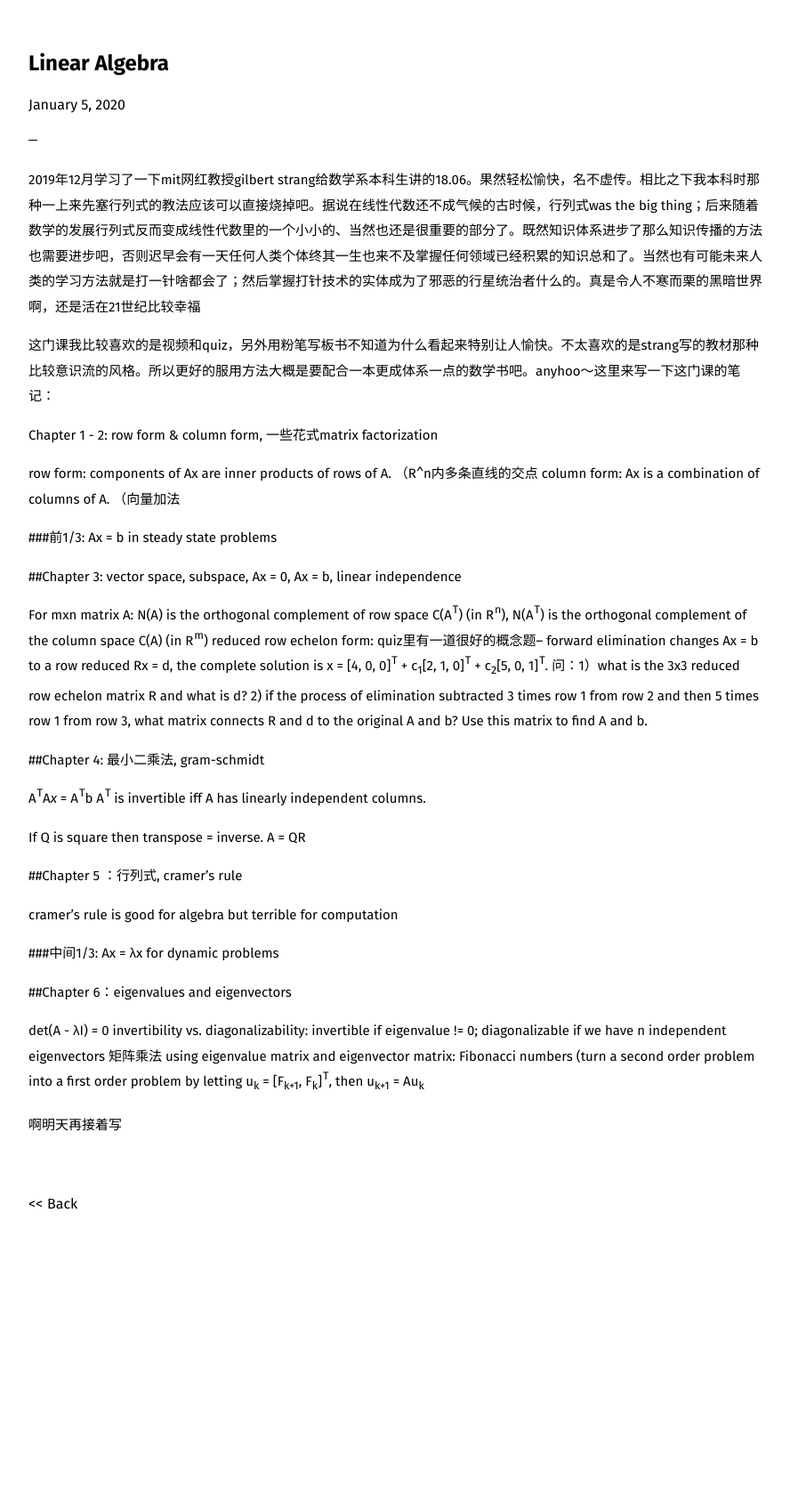
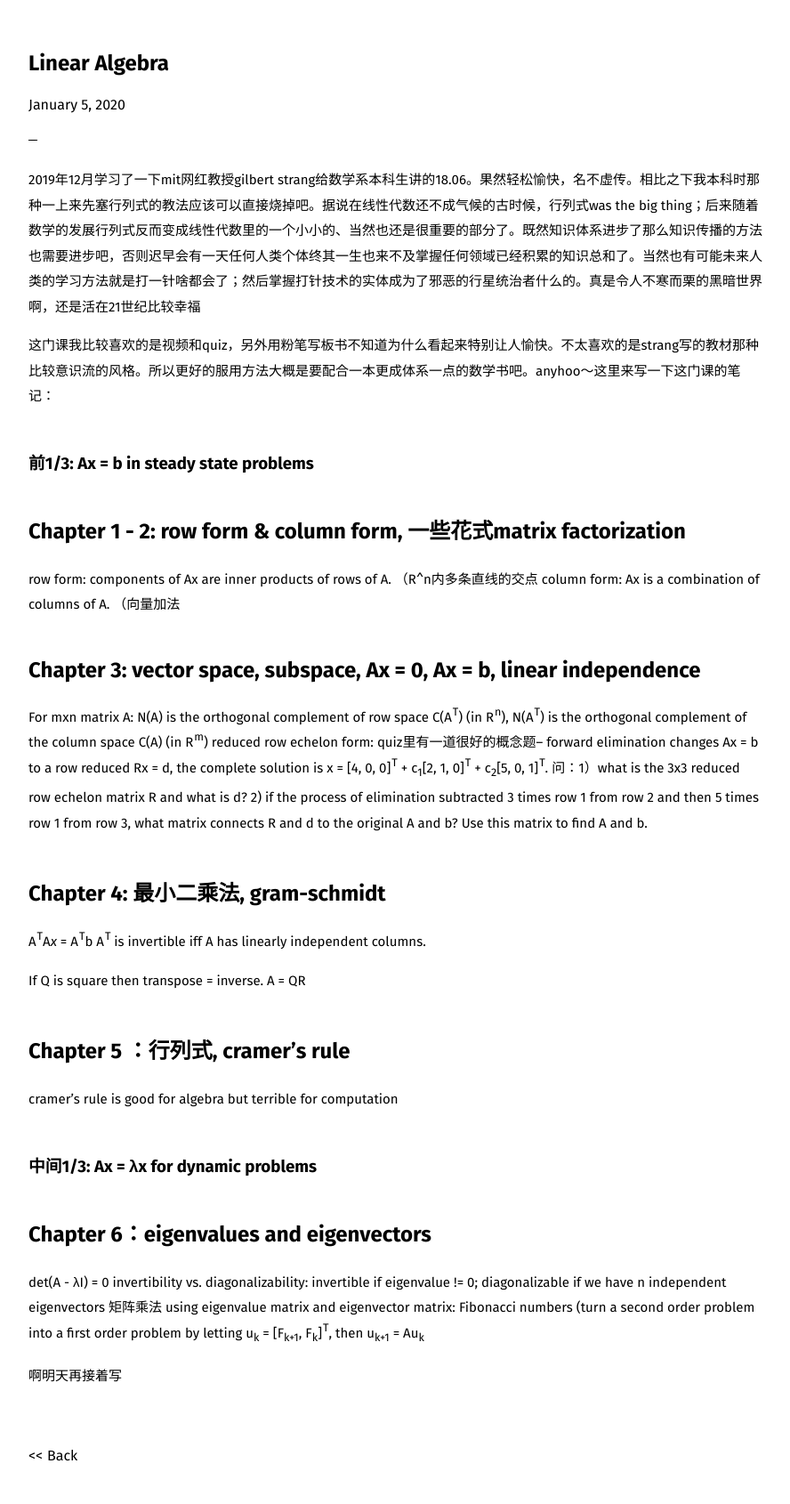
Before and after one commit to pocoapoco/pocoapoco.github.io, a Jekyll site: the page built from _posts/2020-01-05-linear-algebra.md, in a window 1280 px wide. Shown: the whole page at 89% size, without its empty margins (18-906 px from the left). Built offline with Jekyll 4.4.1, drawn with Linux system fonts in a browser that asks for light colours; before the commit the page ends 1407 px from its top, so only the background shows below that.

Commit message:
fix style

```diff
--- a/_posts/2020-01-05-linear-algebra.md
+++ b/_posts/2020-01-05-linear-algebra.md
@@ -7,19 +7,19 @@ date: 2020-01-05 00:45
 
 这门课我比较喜欢的是视频和quiz，另外用粉笔写板书不知道为什么看起来特别让人愉快。不太喜欢的是strang写的教材那种比较意识流的风格。所以更好的服用方法大概是要配合一本更成体系一点的数学书吧。anyhoo～这里来写一下这门课的笔记：
 
-Chapter 1 - 2: row form & column form, 一些花式matrix factorization
+### 前1/3: Ax = b in steady state problems
+
+## Chapter 1 - 2: row form & column form, 一些花式matrix factorization
 
 row form: components of Ax are inner products of rows of A. （R^n内多条直线的交点
 column form: Ax is a combination of columns of A. （向量加法
 
-###前1/3: Ax = b in steady state problems
-
-##Chapter 3: vector space, subspace, Ax = 0, Ax = b, linear independence
+## Chapter 3: vector space, subspace, Ax = 0, Ax = b, linear independence
 
 For mxn matrix A: N(A) is the orthogonal complement of row space C(A<sup>T</sup>) (in R<sup>n</sup>), N(A<sup>T</sup>) is the orthogonal complement of the column space C(A) (in R<sup>m</sup>)
 reduced row echelon form: quiz里有一道很好的概念题-- forward elimination changes Ax = b to a row reduced Rx = d, the complete solution is x = [4, 0, 0]<sup>T</sup> + c<sub>1</sub>[2, 1, 0]<sup>T</sup> + c<sub>2</sub>[5, 0, 1]<sup>T</sup>. 问：1）what is the 3x3 reduced row echelon matrix R and what is d? 2) if the process of elimination subtracted 3 times row 1 from row 2 and then 5 times row 1 from row 3, what matrix connects R and d to the original A and b? Use this matrix to find A and b.
 
-##Chapter 4: 最小二乘法, gram-schmidt
+## Chapter 4: 最小二乘法, gram-schmidt
 
 A<sup>T</sup>A*x* = A<sup>T</sup>b
 A<sup>T</sup> is invertible iff A has linearly independent columns.
@@ -27,13 +27,13 @@ A<sup>T</sup> is invertible iff A has linearly independent columns.
 If Q is square then transpose = inverse.
 A = QR
 
-##Chapter 5 ：行列式, cramer's rule
+## Chapter 5 ：行列式, cramer's rule
 
 cramer's rule is good for algebra but terrible for computation
 
-###中间1/3: Ax = &lambda;x for dynamic problems
+### 中间1/3: Ax = &lambda;x for dynamic problems
 
-##Chapter 6：eigenvalues and eigenvectors
+## Chapter 6：eigenvalues and eigenvectors
 
 det(A - &lambda;I) = 0
 invertibility vs. diagonalizability: invertible if eigenvalue != 0; diagonalizable if we have n independent eigenvectors
```
